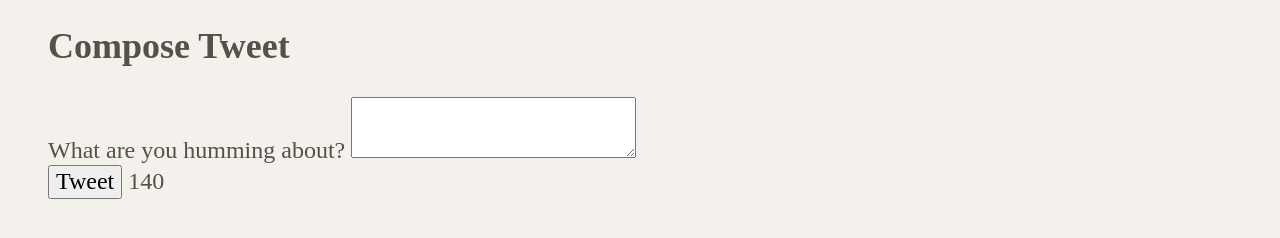
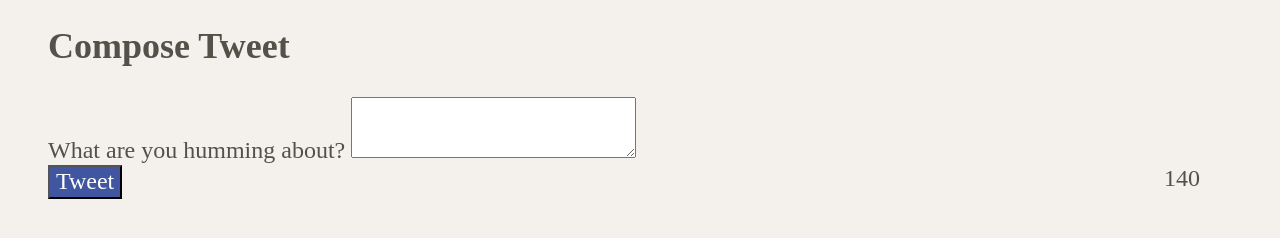
Before and after one commit to HishamAlmoli/TweeterApp, a website: page public/index.html in a window 1280 px wide. Shown: the part 542-780 px from the top of the page. Drawn offline with nearby package versions, Linux system fonts and the light colour scheme.

Commit message:
Tweet button and counter design

```diff
--- a/public/index.html
+++ b/public/index.html
@@ -44,11 +44,13 @@
       <section class="new-tweet">
         <h2>Compose Tweet</h2>
 
-        <form>
-          <label for="tweet-text">What are you humming about?</label>
-          <textarea name="text" id="tweet-text"></textarea>
-          <div>
-            <button type="submit">Tweet</button>
+        <form action="/tweets" method="POST">
+          <div >
+            <label for="tweet-text">What are you humming about?</label>
+            <textarea name="text" id="tweet-text"></textarea>
+          </div>
+          <div class="submitButton">
+            <button type="submit"class="submit">Tweet</button>
             <output name="counter" class="counter" for="tweet-text">140</output>
           </div>
         </form>
--- a/public/styles/new-tweet.css
+++ b/public/styles/new-tweet.css
@@ -0,0 +1,12 @@
+.counter {
+    font-family: "Bungee";
+  }
+  .submit {
+    color: white;
+    background-color: #4056a1;
+    font-family: "Bungee";
+  }
+  .submitButton {
+    display: flex;
+    justify-content: space-between;
+  }
--- a/server/data-files/initial-tweets.json
+++ b/server/data-files/initial-tweets.json
@@ -8,7 +8,7 @@
     "content": {
       "text": "If I have seen further it is by standing on the shoulders of giants"
     },
-    "created_at": 1670462329081
+    "created_at": 1670474195479
   },
   {
     "user": {
@@ -19,6 +19,6 @@
     "content": {
       "text": "Je pense , donc je suis"
     },
-    "created_at": 1670548729081
+    "created_at": 1670560595479
   }
 ]
```
